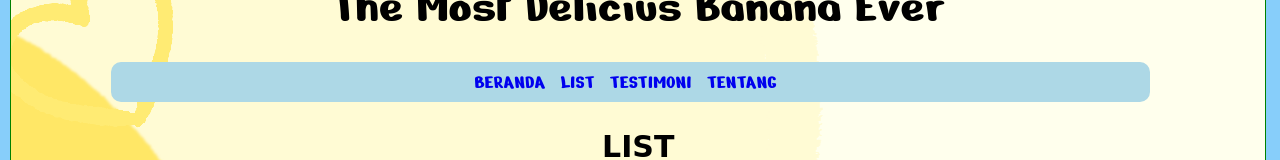
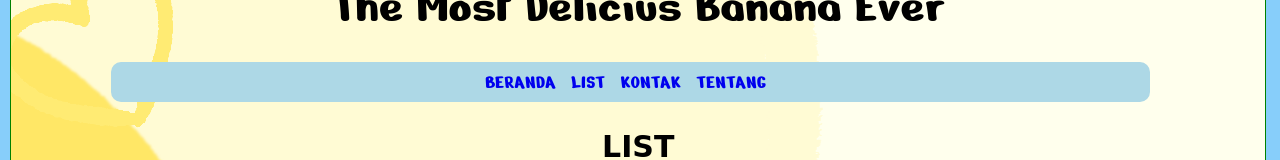
Before and after one commit to hrsmoo/CrispyBanana, a plain HTML site: page CrispyBanana/index.html in a window 1280 px wide. Shown: the part 134-294 px from the top of the page. Drawn offline with Linux system fonts and the light colour scheme; a web font is replaced by a local one.

Commit message:
Update index.html

```diff
--- a/CrispyBanana/index.html
+++ b/CrispyBanana/index.html
@@ -26,7 +26,7 @@
                 <div class="link">
                     <a href="index.html" class="satu">BERANDA</a>
                     <a href="menu.html" class="dua">LIST</a>
-                    <a href="#" class="satu">TESTIMONI</a>
+                    <a href="contact.html" class="satu">KONTAK</a>
                     <a href="about.html" class="dua">TENTANG</a>
                 </div>
             </div>
```
